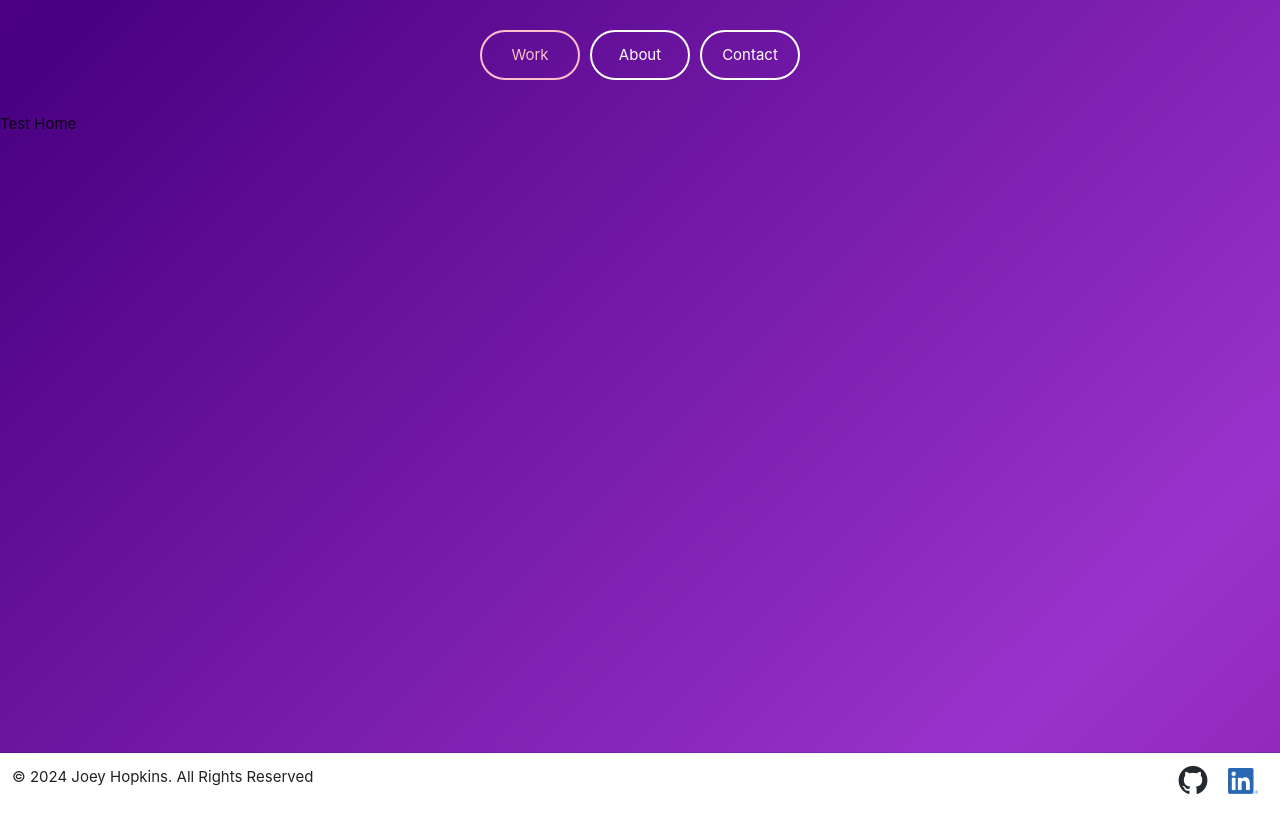
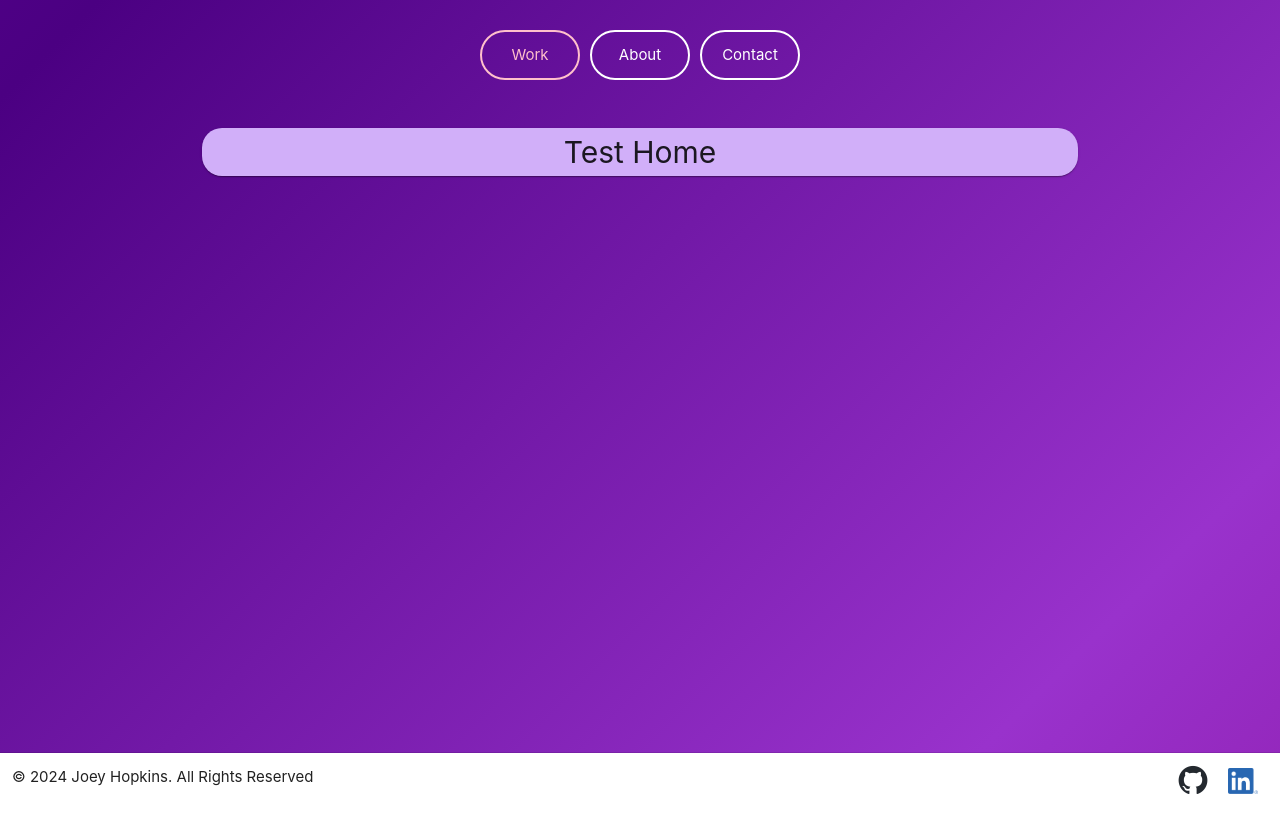
Before and after one commit to JoeyHopkins/MySite, a Vue app in the folder frontend/: page / in a window 1280 px wide. Built offline with nearby package versions, Linux system fonts and the light colour scheme.

Commit message:
Setup a base class for page cards

```diff
--- a/frontend/src/assets/main.css
+++ b/frontend/src/assets/main.css
@@ -129,6 +129,13 @@ a,
   margin-top: 0;
 }
 
+/* Page Internals */
+.page-card {
+  width: 75%;
+  background-color: #D1AFF9 !important;
+  border-radius: 20px !important;
+}
+
 /* Universal */
 .center-text {
   text-align: center;
--- a/frontend/src/views/Home.vue
+++ b/frontend/src/views/Home.vue
@@ -1,5 +1,9 @@
 <template>
-  <div>
-  Test Home
-  </div>
+  <v-container class="center-content">
+    <v-card class="page-card">
+      <h1 class="center-text">
+        Test Home
+      </h1>
+    </v-card>
+  </v-container>
 </template>
```
